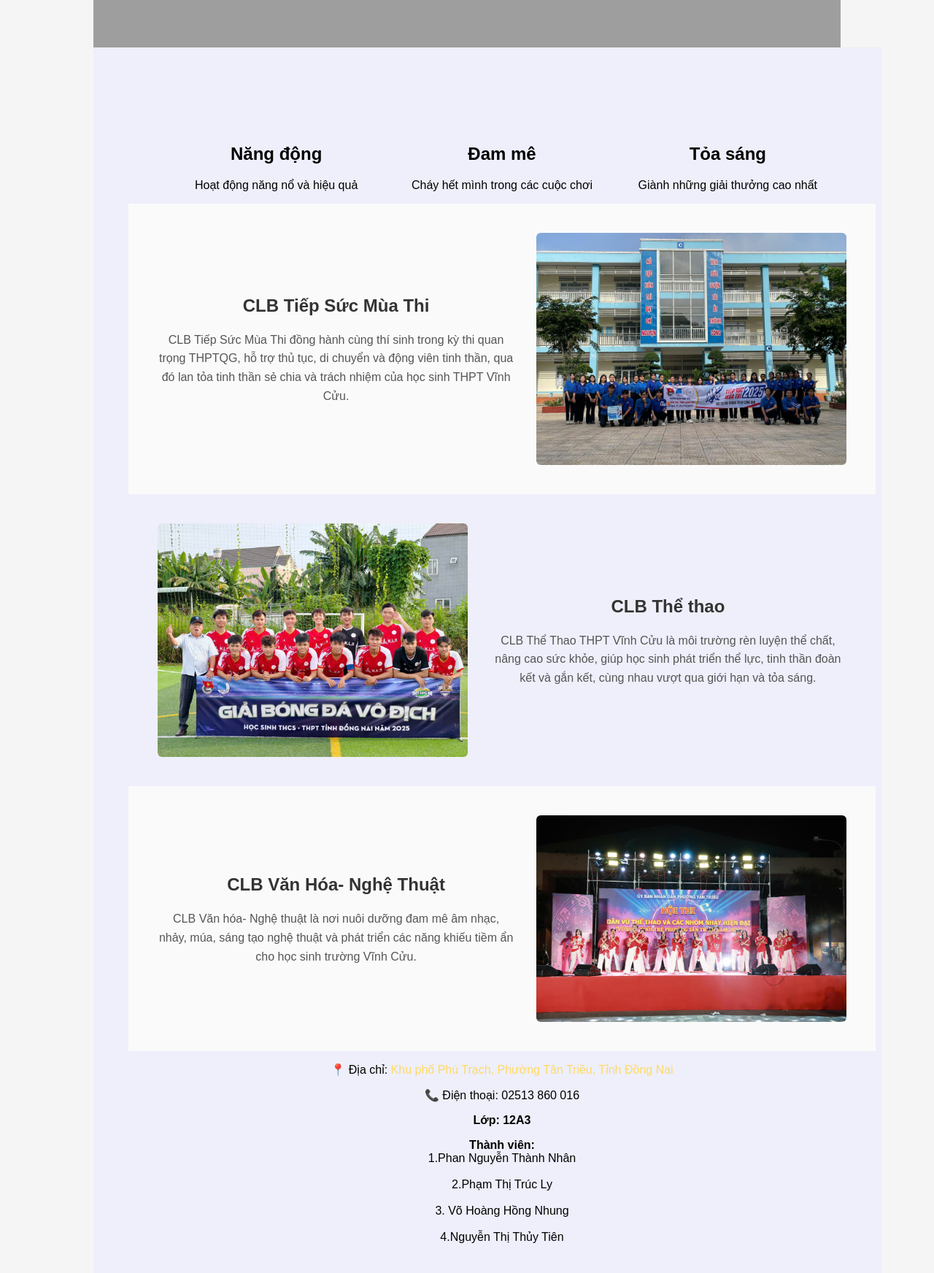
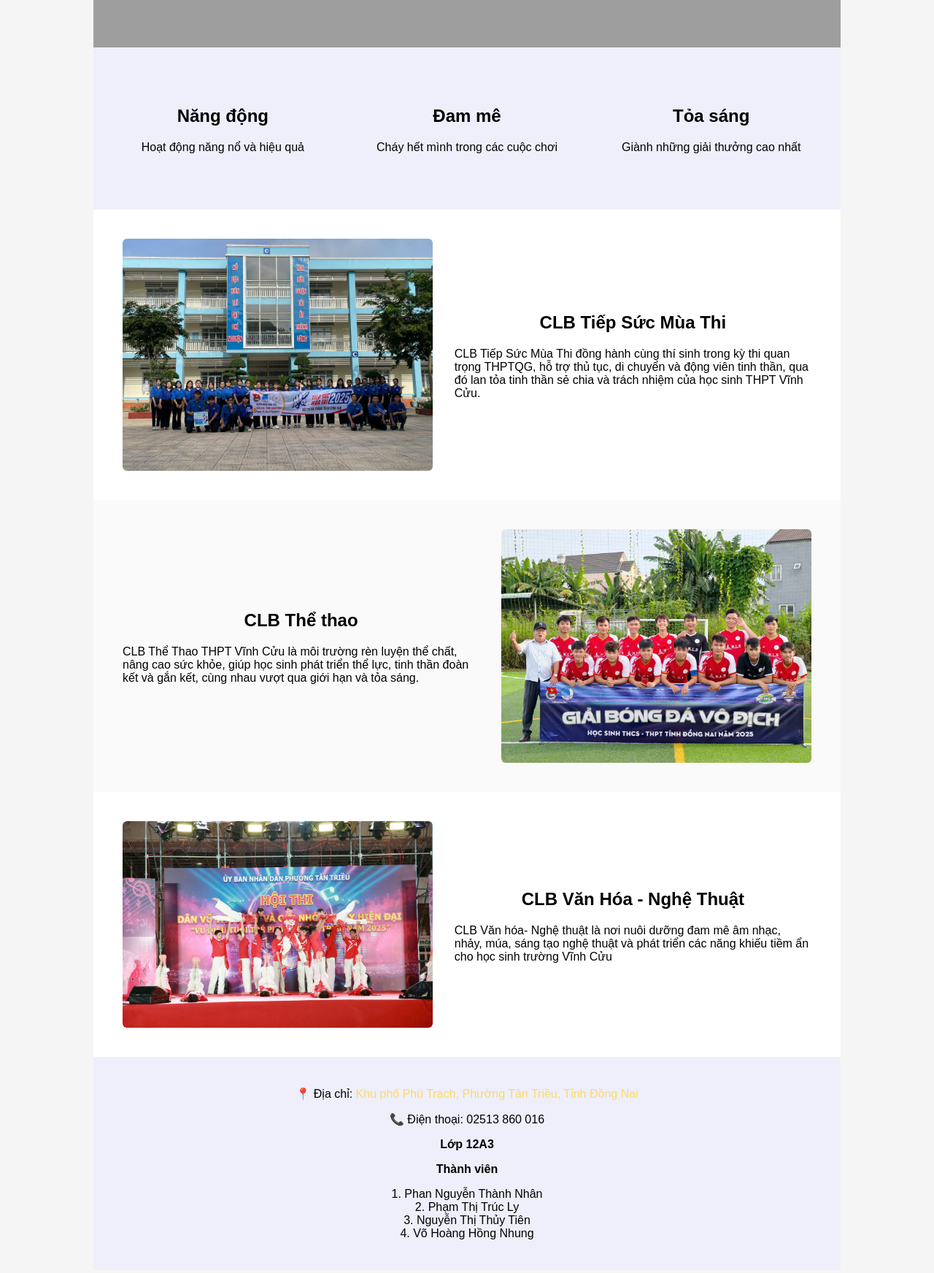
Before and after one commit to leon20082008-ship-it/baicogiaoo, a plain HTML site: page index.html in a window 1280 px wide. Shown: the part 260-2004 px from the top of the page at 73% size. Drawn offline with Linux system fonts and the light colour scheme; grey boxes are pictures that could not be loaded.

Commit message:
Add files via upload
Signed-off-by: leon20082008-ship-it <nhanphan200808@gmail.com>

```diff
--- a/index.html
+++ b/index.html
@@ -3,191 +3,149 @@
 <head>
 <meta charset="UTF-8">
 <title>CLB Ngoại Khóa - THPT Vĩnh Cửu</title>
+
 <style>
-        .bottom-box{
-    display: flex;              /* BẮT BUỘC */
-    justify-content: space-between;
-    align-items: flex-start;
-    gap: 40px;
-    padding: 20px 40px;
-    background: #f2f2f2;
-    margin-top: 20px;
+.text h2 {
+    text-align: center;
+}
+body{
+    margin:0;
+    font-family: Arial, sans-serif;
+    background:#f5f5f5;
 }
 
-.bottom-left,
-.bottom-right{
-    width: 50%;
-}
-.bottom-left ul{
-    list-style: none;
-    padding-left: 0;
+.container{
+    width:80%;
+    margin:auto;
+    background:white;
 }
 
-.bottom-left li{
-    margin-bottom: 8px;
-}
-.bottom-right div{
-    display: flex;
-    justify-content: space-between;
-    margin-bottom: 8px;
-    font-weight: 600;
-}
-        body {
-            margin: 0;
-            font-family: Arial, sans-serif;
-            background-color: #f5f5f5;
+/* HEADER */
+.header{
+    background:url("https://thptvinhcuu.com/public/userfiles/slider/banner1.jpg") center/cover no-repeat;
+    height:325px;
+    position:relative;
 }
 
-        .container {
-            width: 80%;
-            margin: auto;
-            background: white;
+.header h1{
+    position:absolute;
+    top:50%;
+    left:50%;
+    transform:translate(-50%,-50%);
+    width:100%;
+    text-align:center;
+    color:white;
+    background:rgba(0,0,0,0.5);
+    padding:10px 0;
 }
 
-        .header {
-            background: url("https://thptvinhcuu.com/public/userfiles/slider/banner1.jpg") center/cover no-repeat;
-            height: 325px;
-            position: relative;
-        }
-        .header h1 {
-            position: absolute;
-            top: 50%;
-            left: 50%;
-            transform: translate(-50%, -50%);
-            width: 100%;
-            text-align: center;
-            color: white;
-            background: rgba(0,0,0,0.5);
-            padding: 10px 0;
+/* SLOGAN */
+.slogan{
+    background:#eeeffa;
+    text-align:center;
+    padding:60px 20px;
 }
 
-        .section {
-            display: flex;
-            padding: 40px;
-            align-items: center;
-            gap: 30px;
+.row{
+    display:flex;
+    gap:20px;
 }
 
-        .section:nth-child(even) {
-            flex-direction: row-reverse;
-            background-color: #fafafa;
+.block_3{
+    width:33.33%;
 }
 
-        .section img {
-            width: 45%;
-            border-radius: 6px;
+/* SECTION */
+.section{
+    display:flex;
+    padding:40px;
+    align-items:center;
+    gap:30px;
 }
 
-        .text {
-            width: 55%;
+.section:nth-child(even){
+    flex-direction:row-reverse;
+    background:#fafafa;
 }
 
-        .text h2 {
-            color: #333;
+.section img{
+    width:45%;
+    border-radius:6px;
 }
 
-        .text p {
-            color: #555;
-            line-height: 1.6;
+.text{
+    width:55%;
 }
 
-        .footer {
-            text-align: center;
-            padding: 20px;
-            color: #777;
-            font-size: 14px;
+/* FOOTER (GIỐNG SLOGAN) */
+.footer{
+    background:#eeeffa;
+    text-align:center;
+    padding:25px;
 }
-        .slogan{
-    background-color: rgb(238,239,250) !important;
-    text-align: center !important;
-    width: 100%;
-    padding-right: 0.5rem;
-    padding-left: 3rem;
-    padding-top: 7rem;
-    padding-bottom: 7rem;
+
+ul{
+    list-style:none;
+    padding:0;
 }
-.row {
-    display: flex;
-    flex-wrap: wrap;
-    margin-top: -1;
-    max-width: 100%;
-    padding-right: 3rem;
-    padding-left: 3rem;
-}
-.block_3 {
-    flex: 0 0 auto;
-    width: 33.33333333%;
-}
-.block_3 a {
-    text-decoration: none;
-    color: white;
-}
-.content{
-    background-color: white !important;
-    text-align: center !important;
-    width: 100%;
-    padding-right: 0.5rem;
-    padding-left: 3rem;
-    padding-top: 7rem;
-    padding-bottom: 7rem;
-}
-.block_2 {
-    flex: 0 0 auto;
-    width: 50%;
-}
-.footer{
-    background-color: rgb(0,239,255) !important;
-    text-align: center !important; color: white;
-    width: 100%;
-    height: 120px;
-    padding-top: 1px;
-}
-.footer a:hover{color: red;}
-
 </style>
 </head>
+
 <body>
-<div class=" banner">
+
 <div class="container">
+
 <div class="header">
-        <h1 >Câu lạc bộ ngoại khóa Trường THPT Vĩnh Cửu</h1></div>
+<h1>Câu lạc bộ ngoại khóa Trường THPT Vĩnh Cửu</h1>
+</div>
+
 <div class="slogan">
 <div class="row">
-        <div class="block_3"><h2> Năng động</h2> <p>Hoạt động năng nổ và hiệu quả </p></div>
-<div class="block_3"><h2> Đam mê</h2> <p>Cháy hết mình trong các cuộc chơi</p></div>
-<div class="block_3"><h2> Tỏa sáng </h2> <p>Giành những giải thưởng cao nhất</p></div>
+<div class="block_3">
+<h2>Năng động</h2>
+<p>Hoạt động năng nổ và hiệu quả</p>
+</div>
 
+<div class="block_3">
+<h2>Đam mê</h2>
+<p>Cháy hết mình trong các cuộc chơi</p>
 </div>
+
+<div class="block_3">
+<h2>Tỏa sáng</h2>
+<p>Giành những giải thưởng cao nhất</p>
+</div>
+</div>
+</div>
+
 <div class="section">
 <img src="img-20.jpg" alt="Tiếp sức mùa thi">
 <div class="text">
 <h2>CLB Tiếp Sức Mùa Thi</h2>
-            <p>
-              CLB Tiếp Sức Mùa Thi đồng hành cùng thí sinh trong kỳ thi quan trọng THPTQG,
+<p>CLB Tiếp Sức Mùa Thi đồng hành cùng thí sinh trong kỳ thi quan trọng THPTQG,
     hỗ trợ thủ tục, di chuyển và động viên tinh thần, qua đó lan tỏa tinh thần sẻ chia
-              và trách nhiệm của học sinh THPT Vĩnh Cửu.
-            </p>
+    và trách nhiệm của học sinh THPT Vĩnh Cửu.</p>
 </div>
 </div>
+
 <div class="section">
-        <img src="img-2.jpg" alt="Thể Thao">
+<img src="img-2.jpg">
 <div class="text">
 <h2>CLB Thể thao</h2>
-            <p>
-               CLB Thể Thao THPT Vĩnh Cửu là môi trường rèn luyện thể chất, nâng cao sức khỏe, giúp học sinh phát triển thể lực, tinh thần đoàn kết và gắn kết, cùng nhau vượt qua giới hạn và tỏa sáng.
-            </p>
+<p>   CLB Thể Thao THPT Vĩnh Cửu là môi trường rèn luyện thể chất, nâng cao sức khỏe, giúp học sinh phát triển thể lực, tinh thần đoàn kết và gắn kết, cùng nhau vượt qua giới hạn và tỏa sáng.</p>
 </div>
 </div>
+
 <div class="section">
-        <img src="img-17.jpg" alt="nghệ thuật">
+<img src="img-19.jpg">
 <div class="text">
-            <h2>CLB Văn Hóa- Nghệ Thuật</h2>
-            <p>
-                CLB Văn hóa- Nghệ thuật là nơi nuôi dưỡng đam mê âm nhạc, nhảy, múa, sáng tạo nghệ thuật
-                và phát triển các năng khiếu tiềm ẩn cho học sinh trường Vĩnh Cửu.
-            </p>
+<h2>CLB Văn Hóa - Nghệ Thuật</h2>
+<p> CLB Văn hóa- Nghệ thuật là nơi nuôi dưỡng đam mê âm nhạc, nhảy, múa, sáng tạo nghệ thuật
+    và phát triển các năng khiếu tiềm ẩn cho học sinh trường Vĩnh Cửu</p>
 </div>
 </div>
+
+<div class="footer">
 <p>
 📍 Địa chỉ:
 <a href="https://www.google.com/maps/dir/11.0027463,106.8034057/Khu+…C4%A9nh+C%E1%BB%ADu,+%C4%90%E1%BB%93ng+Nai,+Vi%E1%BB%87t+Nam"
@@ -197,18 +155,17 @@
 </a>
 </p>
 <p>📞 Điện thoại: 02513 860 016</p>
-        <p><b> Lớp: 12A3</b></p>
-        <p style="text-align: left;">
-        <p><b> Thành viên: </b><br> 1.Phan Nguyễn Thành Nhân</br> <br> 2.Phạm Thị Trúc Ly</br><br> 3. Võ Hoàng Hồng Nhung</br><br> 4.Nguyễn Thị Thủy Tiên</br></p>
-    </div>
-<div style="width:10%"></div>
-<div style="width:30%"></div>
-<style>
-    .no-dot{
-        list-style: none;
-        padding-left: 0;
-        margin-left: 0;
-    }
-</style>
+<p><b>Lớp 12A3</b></p>
+<p><b>Thành viên</b></p>
+<ul>
+<li>1. Phan Nguyễn Thành Nhân</li>
+<li>2. Phạm Thị Trúc Ly</li>
+<li>3. Nguyễn Thị Thủy Tiên</li>
+<li>4. Võ Hoàng Hồng Nhung</li>
 </ul>
 </div>
+
+</div>
+
+</body>
+</html>
```
Lines whose indentation alone changed are shown as unchanged.
